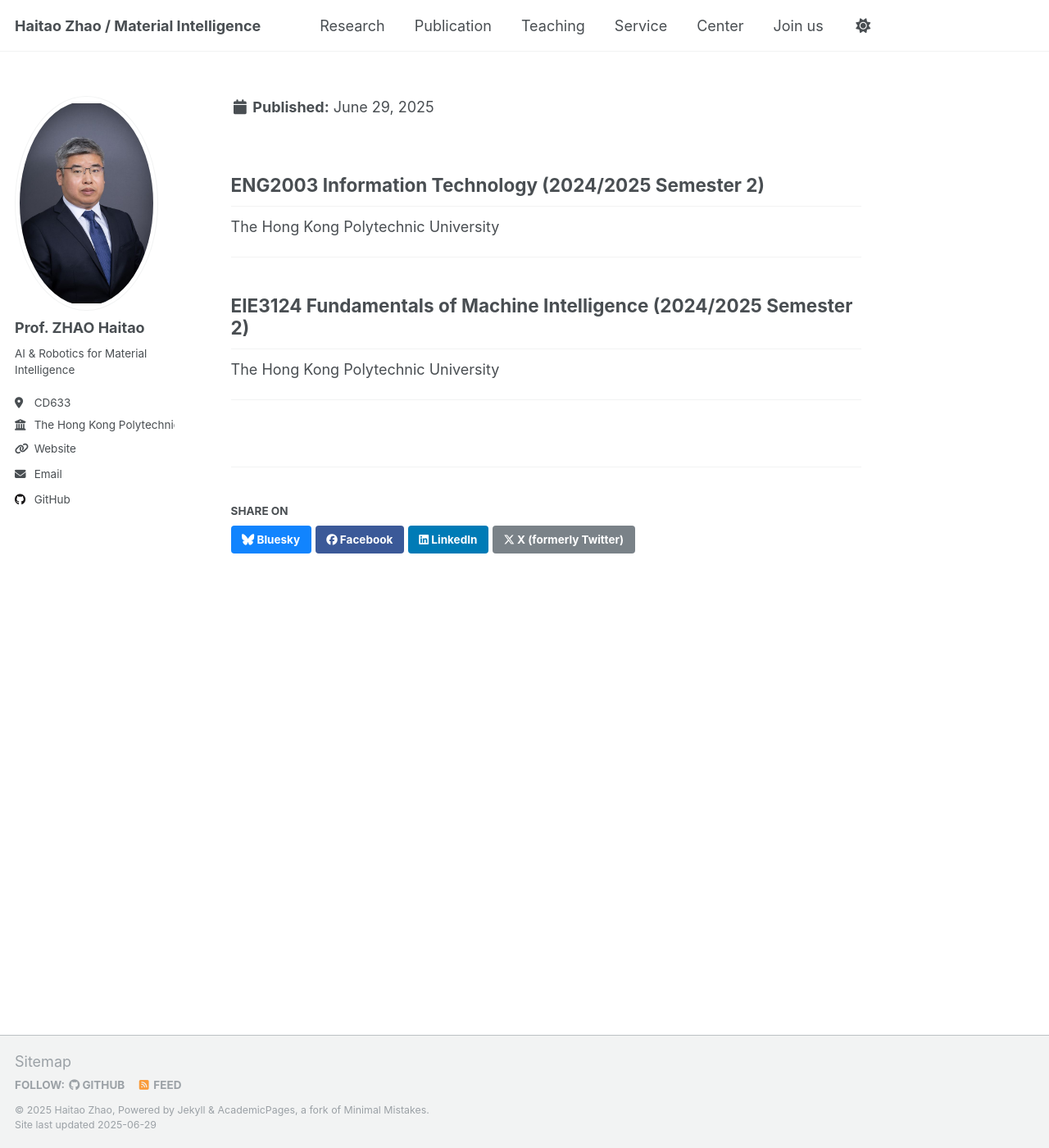
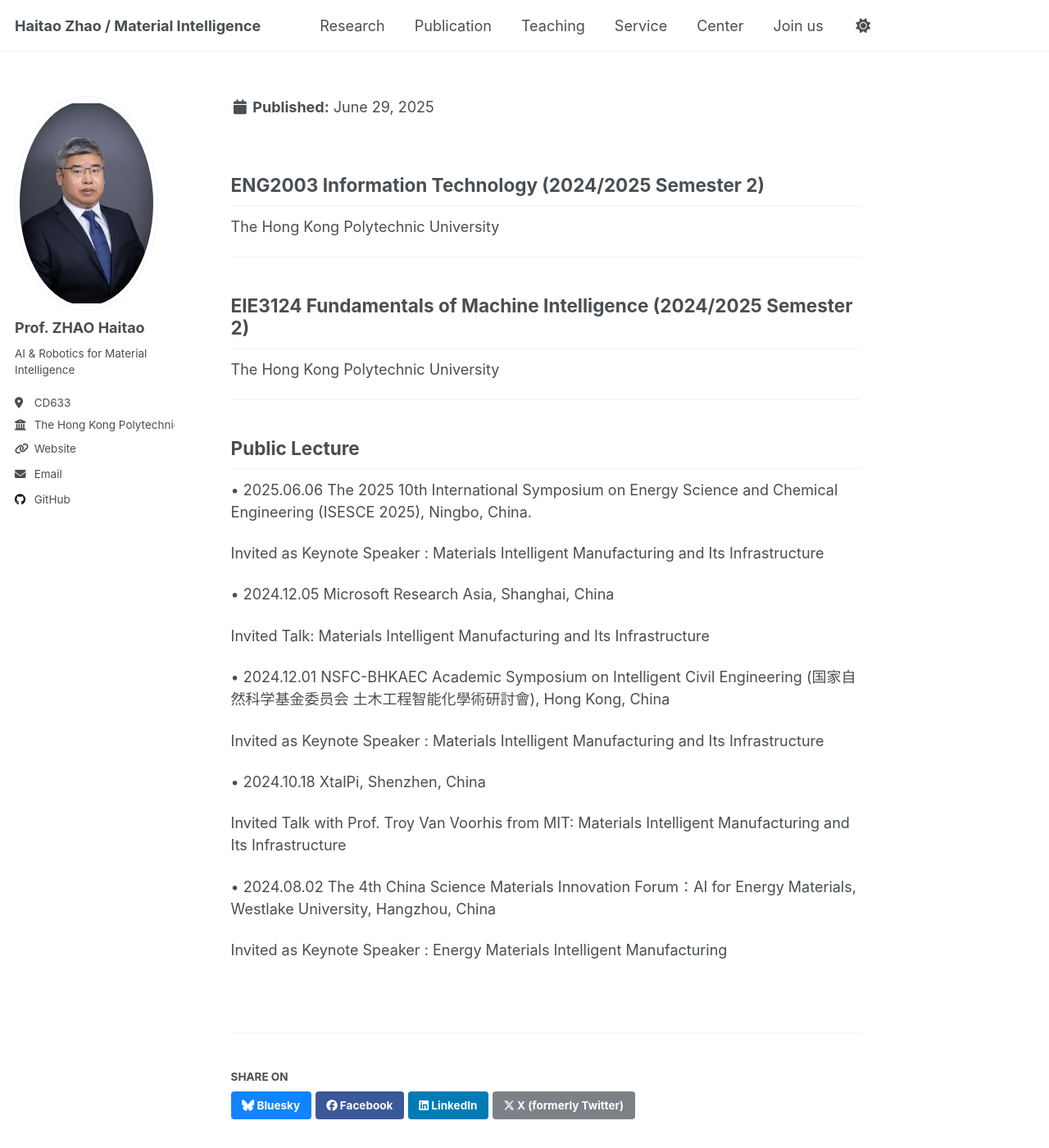
Before and after one commit to HaitaoZhao-PolyU/HaitaoZhao-PolyU.github.io, a Jekyll site: the page built from _teaching1/teaching.md, in a window 1280 px wide and 1400 px high. Shown: the whole window at 82% size. Built offline with Jekyll 4.4.1, drawn with Linux system fonts in a browser that asks for light colours.

Commit message:
Update teaching.md

```diff
--- a/_teaching1/teaching.md
+++ b/_teaching1/teaching.md
@@ -13,3 +13,29 @@ The Hong Kong Polytechnic University
 The Hong Kong Polytechnic University
 
 ---
+
+## Public Lecture
+
+•	2025.06.06 The 2025 10th International Symposium on Energy Science and Chemical Engineering (ISESCE 2025), Ningbo, China.
+
+  Invited as Keynote Speaker :  Materials Intelligent Manufacturing and Its Infrastructure
+
+
+•	2024.12.05 Microsoft Research Asia, Shanghai, China
+
+  Invited Talk:  Materials Intelligent Manufacturing and Its Infrastructure
+
+
+•	2024.12.01 NSFC-BHKAEC Academic Symposium on Intelligent Civil Engineering (国家自然科学基金委员会 土木工程智能化學術研討會), Hong Kong, China
+
+  Invited as Keynote Speaker :  Materials Intelligent Manufacturing and Its Infrastructure
+
+
+•	2024.10.18 XtalPi, Shenzhen, China
+
+  Invited Talk with Prof. Troy Van Voorhis from MIT:  Materials Intelligent Manufacturing and Its Infrastructure
+
+
+•	2024.08.02 The 4th China Science Materials Innovation Forum：AI for Energy Materials, Westlake University, Hangzhou, China
+
+  Invited as Keynote Speaker :  Energy Materials Intelligent Manufacturing
```
